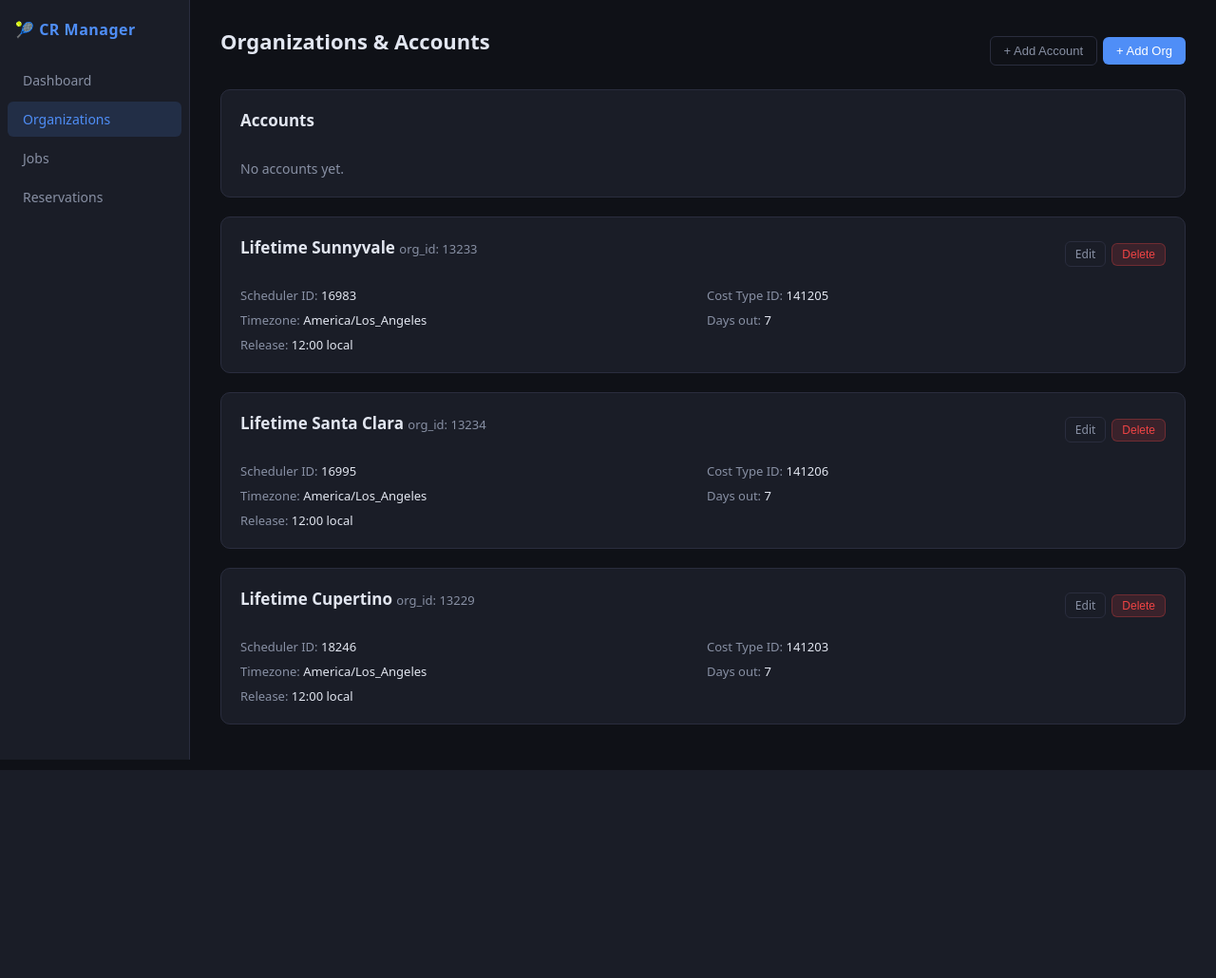
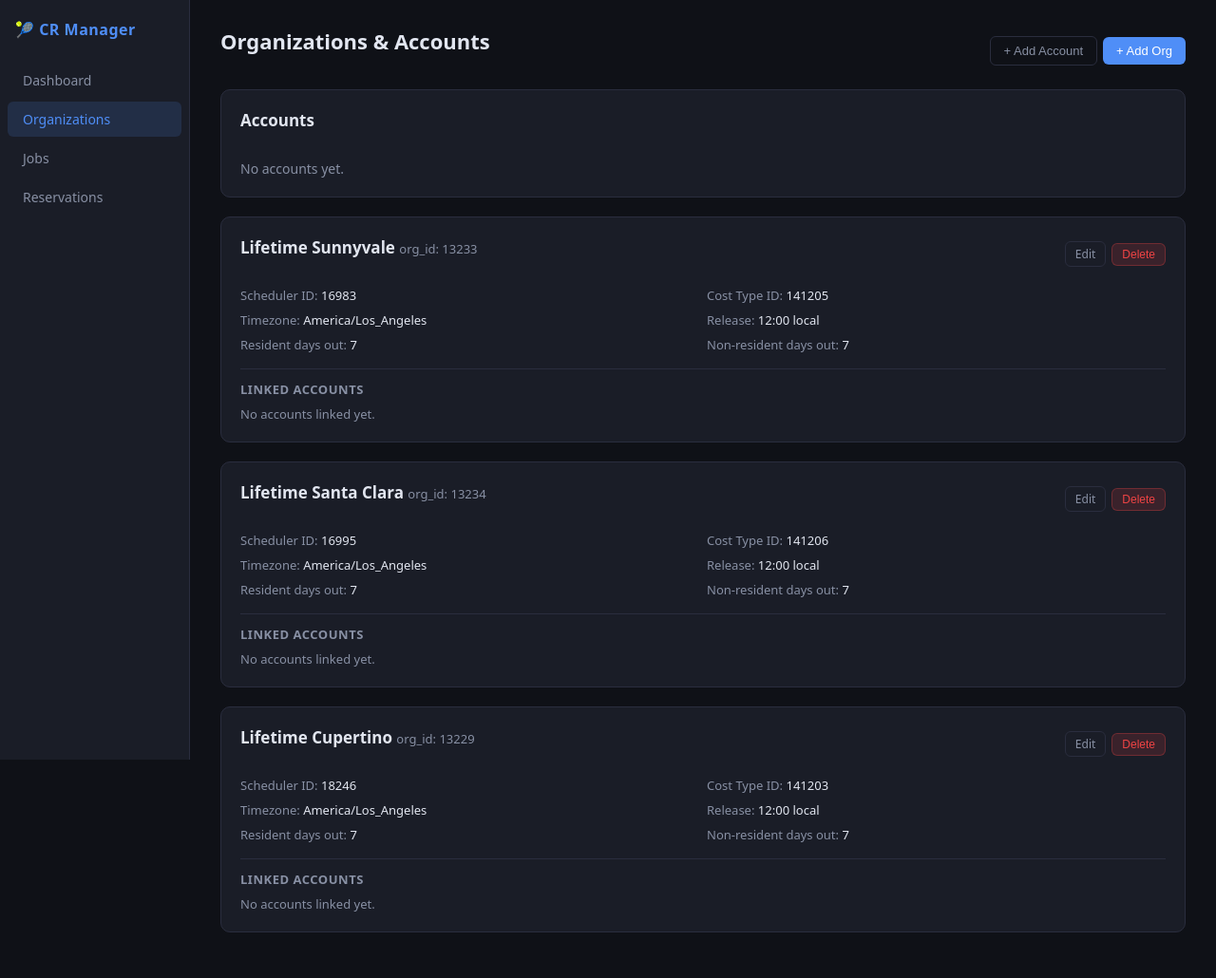
Before and after one commit to hs220/court-reserve, a FastAPI app: page /orgs in a window 1280 px wide. Shown: the whole page at 95% size. Before the commit the page ends 811 px from the top, so only its background shows below. Run offline with FastAPI, Linux system fonts and the light colour scheme; some libraries are stand-ins or nearby versions.

Commit message:
Add account-org residency relation, split days_out, fix watch job ID collision
- Replace organizations.days_out with resident_days_out / nonresident_days_out;
  migration copies existing value to both new columns on first startup
- Add account_orgs junction table (account_id, org_id, is_resident) so each
  account can be linked to multiple orgs with a per-pair residency flag
- book_next fire-at time and run_book_next now call get_days_out() which picks
  resident_days_out or nonresident_days_out based on the account_orgs row
- Orgs page: linked-accounts section per org with +/- and toggle-resident buttons
- Fix watch job silently skipped after delete+recreate: APScheduler job IDs now
  include a timestamp suffix so recycled SQLite row IDs never collide with a
  still-running background thread's tracked instance slot

Co-Authored-By: Claude Sonnet 4.6 <noreply@anthropic.com>

```diff
--- a/web/job_runner.py
+++ b/web/job_runner.py
@@ -61,7 +61,7 @@ from booking import (OrgConfig, get_available_slots, find_best_slot, book_slot,
                      BookingError, BookingWindowError, NoAvailableCourtsError, AlreadyBookedError)
 from auth import ensure_logged_in, BROWSER_ARGS, USER_AGENT
 from scheduler import wait_until
-from web.database import engine, job_runs, jobs, bookings, accounts, organizations, row_to_dict
+from web.database import engine, job_runs, jobs, bookings, accounts, organizations, row_to_dict, get_days_out
 
 _NETWORK_ERROR_MARKERS = ["eai_again", "getaddrinfo", "net::", "connection refused", "networkerror", "eof"]
 
@@ -161,7 +161,7 @@ def run_book_next(job_id: int, account_id: int, at_iso: str | None = None,
     session_file = _session_file(account, org)
     preferred_times = _parse_preferred_times(target_time)
     default_duration = duration_override if duration_override > 0 else 0
-    days_out = org.get("days_out", 7)
+    days_out = get_days_out(account_id, org)
     tz = pytz.timezone(org_cfg.timezone)
 
     today_local = datetime.now(tz).date()
--- a/web/routes/orgs.py
+++ b/web/routes/orgs.py
@@ -7,7 +7,7 @@ from fastapi.responses import HTMLResponse, RedirectResponse, Response
 from starlette.concurrency import run_in_threadpool
 
 from sqlalchemy import text
-from web.database import engine, organizations, accounts, bookings, row_to_dict, DATA_DIR
+from web.database import engine, organizations, accounts, account_orgs, bookings, row_to_dict, DATA_DIR
 from web.templates_shared import templates
 
 router = APIRouter()
@@ -141,9 +141,23 @@ async def list_orgs(request: Request):
     with engine.connect() as conn:
         orgs = [row_to_dict(r) for r in conn.execute(organizations.select())]
         all_accounts = [row_to_dict(r) for r in conn.execute(accounts.select())]
+        link_rows = conn.execute(text("""
+            SELECT ao.org_id, ao.account_id, ao.is_resident,
+                   COALESCE(a.label, a.email) as account_label
+            FROM account_orgs ao
+            JOIN accounts a ON a.id = ao.account_id
+        """)).fetchall()
+    org_accounts = {}
+    for r in link_rows:
+        org_accounts.setdefault(r[0], []).append({
+            "account_id": r[1],
+            "is_resident": bool(r[2]),
+            "account_label": r[3],
+        })
     return templates.TemplateResponse(request, "orgs.html", context={
         "orgs": orgs,
         "all_accounts": all_accounts,
+        "org_accounts": org_accounts,
     })
 
 
@@ -155,14 +169,16 @@ async def create_org(
     scheduler_id: str = Form(...),
     cost_type_id: str = Form(...),
     timezone: str = Form("America/Los_Angeles"),
-    days_out: int = Form(7),
+    resident_days_out: int = Form(7),
+    nonresident_days_out: int = Form(7),
     release_hour: int = Form(12),
     release_minute: int = Form(0),
 ):
     with engine.begin() as conn:
         conn.execute(organizations.insert().values(
             name=name, org_id=org_id, scheduler_id=scheduler_id, cost_type_id=cost_type_id,
-            timezone=timezone, days_out=days_out,
+            timezone=timezone, resident_days_out=resident_days_out,
+            nonresident_days_out=nonresident_days_out,
             release_hour=release_hour, release_minute=release_minute,
         ))
     return RedirectResponse("/orgs", status_code=303)
@@ -186,7 +202,8 @@ async def update_org(
     scheduler_id: str = Form(...),
     cost_type_id: str = Form(...),
     timezone: str = Form("America/Los_Angeles"),
-    days_out: int = Form(7),
+    resident_days_out: int = Form(7),
+    nonresident_days_out: int = Form(7),
     release_hour: int = Form(12),
     release_minute: int = Form(0),
 ):
@@ -194,7 +211,8 @@ async def update_org(
         conn.execute(
             organizations.update().where(organizations.c.id == org_db_id).values(
                 name=name, org_id=org_id, scheduler_id=scheduler_id, cost_type_id=cost_type_id,
-                timezone=timezone, days_out=days_out,
+                timezone=timezone, resident_days_out=resident_days_out,
+                nonresident_days_out=nonresident_days_out,
                 release_hour=release_hour, release_minute=release_minute,
             )
         )
@@ -254,6 +272,48 @@ async def delete_account(account_id: int):
     return RedirectResponse("/orgs", status_code=303)
 
 
+@router.post("/orgs/{org_db_id}/accounts")
+async def link_account_to_org(
+    org_db_id: int,
+    account_id: int = Form(...),
+    is_resident: str = Form(""),
+):
+    is_res = is_resident == "1"
+    with engine.connect() as conn:
+        exists = conn.execute(
+            account_orgs.select().where(
+                (account_orgs.c.account_id == account_id) &
+                (account_orgs.c.org_id == org_db_id)
+            )
+        ).fetchone()
+    if not exists:
+        with engine.begin() as conn:
+            conn.execute(account_orgs.insert().values(
+                account_id=account_id, org_id=org_db_id, is_resident=is_res,
+            ))
+    return RedirectResponse("/orgs", status_code=303)
+
+
+@router.post("/orgs/{org_db_id}/accounts/{account_id}/remove")
+async def unlink_account_from_org(org_db_id: int, account_id: int):
+    with engine.begin() as conn:
+        conn.execute(account_orgs.delete().where(
+            (account_orgs.c.account_id == account_id) &
+            (account_orgs.c.org_id == org_db_id)
+        ))
+    return RedirectResponse("/orgs", status_code=303)
+
+
+@router.post("/orgs/{org_db_id}/accounts/{account_id}/toggle_resident")
+async def toggle_resident(org_db_id: int, account_id: int):
+    with engine.begin() as conn:
+        conn.execute(text("""
+            UPDATE account_orgs SET is_resident = NOT is_resident
+            WHERE account_id = :aid AND org_id = :oid
+        """), {"aid": account_id, "oid": org_db_id})
+    return RedirectResponse("/orgs", status_code=303)
+
+
 @router.post("/bookings/{booking_id}/delete")
 async def delete_booking(booking_id: int, request: Request):
     with engine.begin() as conn:
--- a/web/templates/org_edit.html
+++ b/web/templates/org_edit.html
@@ -16,7 +16,8 @@
           {% endfor %}
         </select>
       </div>
-      <div class="form-group"><label>Days Out</label><input name="days_out" type="number" value="{{ org.days_out }}"></div>
+      <div class="form-group"><label>Resident Days Out</label><input name="resident_days_out" type="number" value="{{ org.resident_days_out }}"></div>
+      <div class="form-group"><label>Non-Resident Days Out</label><input name="nonresident_days_out" type="number" value="{{ org.nonresident_days_out }}"></div>
       <div class="form-group"><label>Release Hour (local)</label><input name="release_hour" type="number" value="{{ org.release_hour }}" min="0" max="23"></div>
       <div class="form-group"><label>Release Minute</label><input name="release_minute" type="number" value="{{ org.release_minute }}" min="0" max="59"></div>
     </div>
--- a/web/templates/orgs.html
+++ b/web/templates/orgs.html
@@ -51,17 +51,84 @@
     </div>
   </div>
 
-  <div style="display:grid;grid-template-columns:1fr 1fr;gap:8px;font-size:13px">
+  <div style="display:grid;grid-template-columns:1fr 1fr;gap:8px;font-size:13px;margin-bottom:16px">
     <div><span style="color:var(--muted)">Scheduler ID:</span> {{ o.scheduler_id }}</div>
     <div><span style="color:var(--muted)">Cost Type ID:</span> {{ o.cost_type_id }}</div>
     <div><span style="color:var(--muted)">Timezone:</span> {{ o.timezone }}</div>
-    <div><span style="color:var(--muted)">Days out:</span> {{ o.days_out }}</div>
     <div><span style="color:var(--muted)">Release:</span> {{ "%02d"|format(o.release_hour) }}:{{ "%02d"|format(o.release_minute) }} local</div>
+    <div><span style="color:var(--muted)">Resident days out:</span> {{ o.resident_days_out }}</div>
+    <div><span style="color:var(--muted)">Non-resident days out:</span> {{ o.nonresident_days_out }}</div>
+  </div>
+
+  <!-- Linked Accounts -->
+  <div style="border-top:1px solid var(--border);padding-top:12px">
+    <div style="display:flex;align-items:center;justify-content:space-between;margin-bottom:8px">
+      <span style="font-size:13px;font-weight:600;color:var(--muted);text-transform:uppercase;letter-spacing:.04em">Linked Accounts</span>
+      {% if all_accounts %}
+      <button class="btn btn-ghost btn-sm" onclick="openLinkModal({{ o.id }}, '{{ o.name | replace("'", "\\'") }}')">+ Link Account</button>
+      {% endif %}
+    </div>
+    {% set linked = org_accounts.get(o.id, []) %}
+    {% if linked %}
+    <table style="font-size:13px">
+      <thead><tr><th>Account</th><th>Resident?</th><th></th></tr></thead>
+      <tbody>
+      {% for acct in linked %}
+      <tr>
+        <td>{{ acct.account_label }}</td>
+        <td>
+          <form method="post" action="/orgs/{{ o.id }}/accounts/{{ acct.account_id }}/toggle_resident" style="display:inline">
+            <button class="btn btn-sm {% if acct.is_resident %}btn-success{% else %}btn-ghost{% endif %}" title="Click to toggle">
+              {% if acct.is_resident %}Resident{% else %}Non-resident{% endif %}
+            </button>
+          </form>
+        </td>
+        <td>
+          <form method="post" action="/orgs/{{ o.id }}/accounts/{{ acct.account_id }}/remove" style="display:inline" onsubmit="return confirm('Unlink this account?')">
+            <button class="btn btn-danger btn-sm">−</button>
+          </form>
+        </td>
+      </tr>
+      {% endfor %}
+      </tbody>
+    </table>
+    {% else %}
+    <p style="color:var(--muted);font-size:13px;margin:0">No accounts linked yet.</p>
+    {% endif %}
   </div>
 </div>
 {% else %}
 <div class="card"><div class="empty-state">No organizations yet. Add one below.</div></div>
 {% endfor %}
+
+<!-- Link Account Modal (shared, JS-controlled) -->
+<div class="modal-overlay" id="link-account-modal" onclick="if(event.target===this)this.classList.remove('open')">
+  <div class="modal">
+    <button class="modal-close" onclick="document.getElementById('link-account-modal').classList.remove('open')">✕</button>
+    <h2>Link Account to <span id="link-modal-org-name"></span></h2>
+    <form method="post" id="link-account-form">
+      <div class="form-grid">
+        <div class="form-group" style="grid-column:1/-1">
+          <label>Account</label>
+          <select name="account_id" required>
+            <option value="">— select —</option>
+            {% for a in all_accounts %}<option value="{{ a.id }}">{{ a.label or a.email }}</option>{% endfor %}
+          </select>
+        </div>
+        <div class="form-group" style="grid-column:1/-1">
+          <label style="display:flex;align-items:center;gap:8px;cursor:pointer">
+            <input type="checkbox" name="is_resident" value="1" style="width:auto;accent-color:var(--primary)">
+            Resident member
+          </label>
+        </div>
+      </div>
+      <div class="form-actions">
+        <button class="btn btn-primary">Link</button>
+        <button type="button" class="btn btn-ghost" onclick="document.getElementById('link-account-modal').classList.remove('open')">Cancel</button>
+      </div>
+    </form>
+  </div>
+</div>
 
 <!-- Add Account Modal -->
 <div class="modal-overlay" id="add-account-modal" onclick="if(event.target===this)this.classList.remove('open')">
@@ -109,7 +176,8 @@
             <option value="America/Denver">America/Denver</option>
           </select>
         </div>
-        <div class="form-group"><label>Days Out</label><input name="days_out" type="number" value="7"></div>
+        <div class="form-group"><label>Resident Days Out</label><input name="resident_days_out" type="number" value="7"></div>
+        <div class="form-group"><label>Non-Resident Days Out</label><input name="nonresident_days_out" type="number" value="7"></div>
         <div class="form-group"><label>Release Hour (local)</label><input name="release_hour" type="number" value="12" min="0" max="23"></div>
         <div class="form-group"><label>Release Minute</label><input name="release_minute" type="number" value="0" min="0" max="59"></div>
       </div>
@@ -120,4 +188,12 @@
     </form>
   </div>
 </div>
+
+<script>
+function openLinkModal(orgId, orgName) {
+  document.getElementById('link-modal-org-name').textContent = orgName;
+  document.getElementById('link-account-form').action = '/orgs/' + orgId + '/accounts';
+  document.getElementById('link-account-modal').classList.add('open');
+}
+</script>
 {% endblock %}
```
Also changed, not shown: web/apscheduler_setup.py (+3 -4 lines), web/database.py (+50 -4 lines), web/routes/jobs.py (+5 -3 lines).
